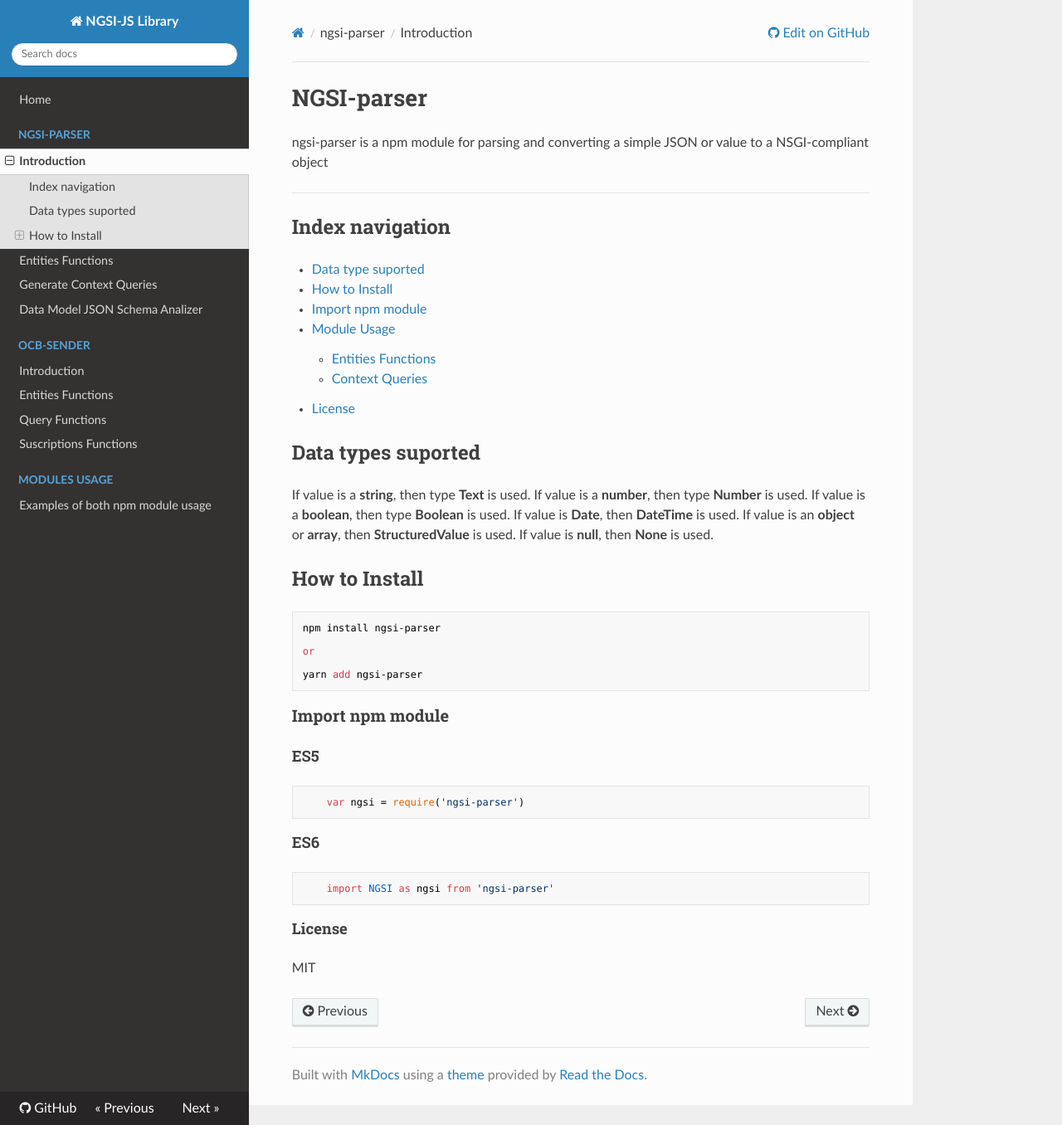
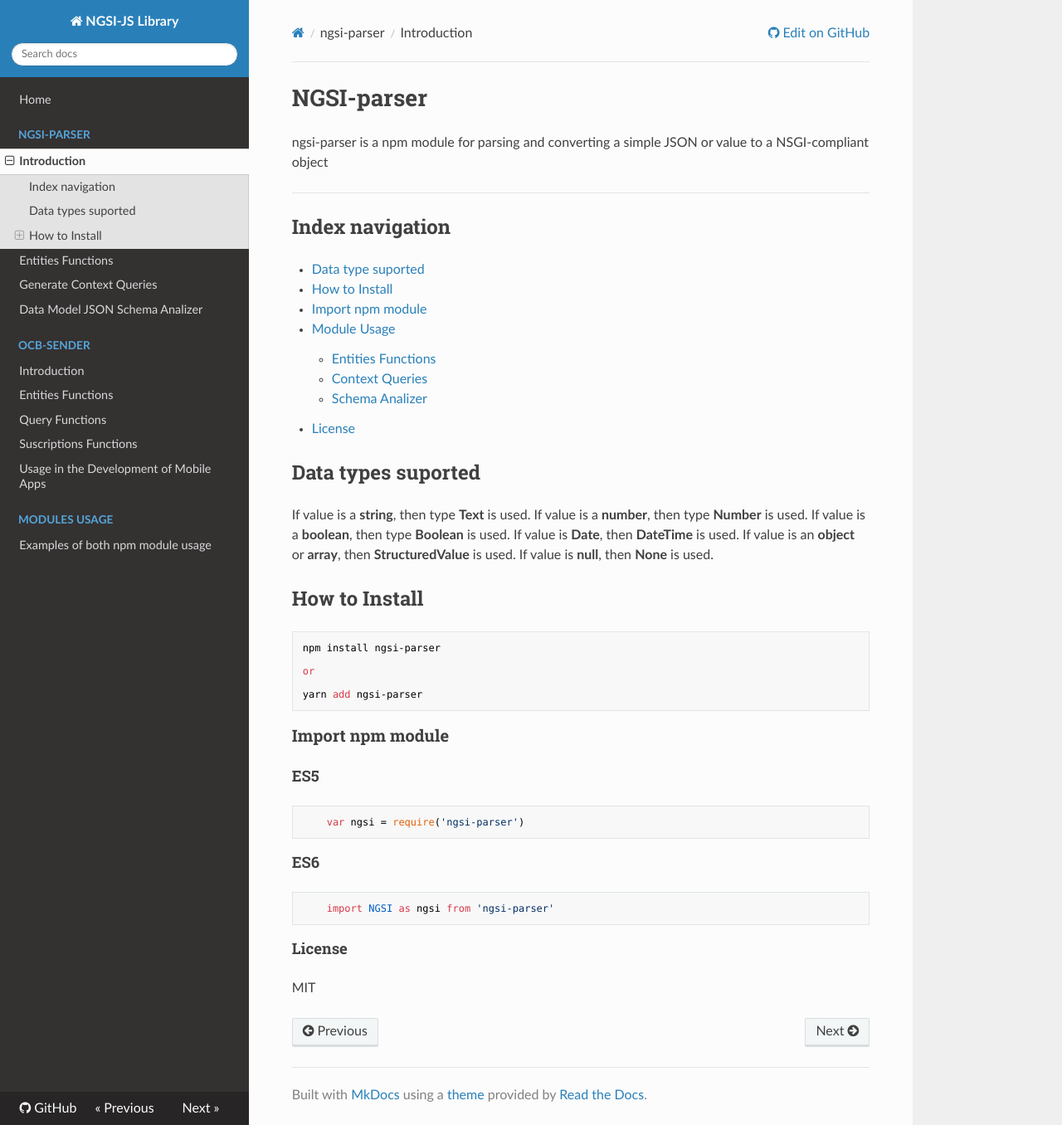
Before and after one commit to cenidetiot/ngsi-js-library, an MkDocs documentation site: the page built from doc/ngsi/index.md, in a window 1280 px wide and 1356 px high. Shown: the whole window at 83% size. Built offline with MkDocs 1.6.1, drawn with Linux system fonts in a browser that asks for light colours; nearby versions of some CDN libraries; comment, search, counter and statistics services are not loaded; old or Windows-style settings are respelled for this version of MkDocs.

Commit message:
update docs usage in mobile apps ocb-sender

```diff
--- a/doc/ngsi/index.md
+++ b/doc/ngsi/index.md
@@ -12,6 +12,7 @@
 * [Module Usage](#module-usage)
 	* [Entities Functions](docs/EntitiesFunctions.md)
 	* [Context Queries](docs/ContextQueries.md)
+	* [Schema Analizer](docs/SchemaAnalizer.md)
 * [License](#license)
 
 ## Data types suported
--- a/mkdocs.yml
+++ b/mkdocs.yml
@@ -13,6 +13,7 @@
     - Entities Functions: ocb/docs/EntitiesFunctions.md
     - Query Functions: ocb/docs/QueryFunctions.md
     - Suscriptions Functions: ocb/docs/SubscriptionsFunctions.md
+    - Usage in the Development of Mobile Apps: ocb/docs/UsageInMobileApps.md
   - Modules Usage:
     - Examples of both npm module usage: modulesUsage/index.md
 theme: readthedocs
```
